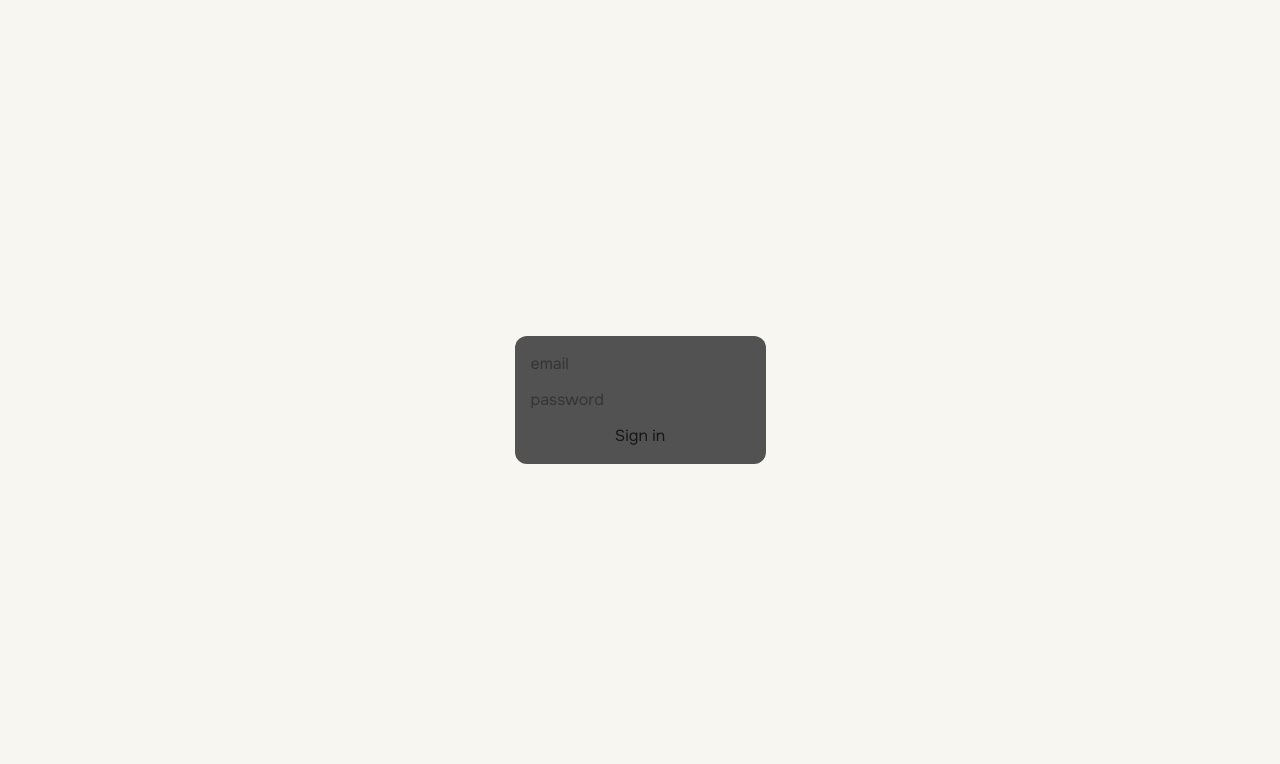
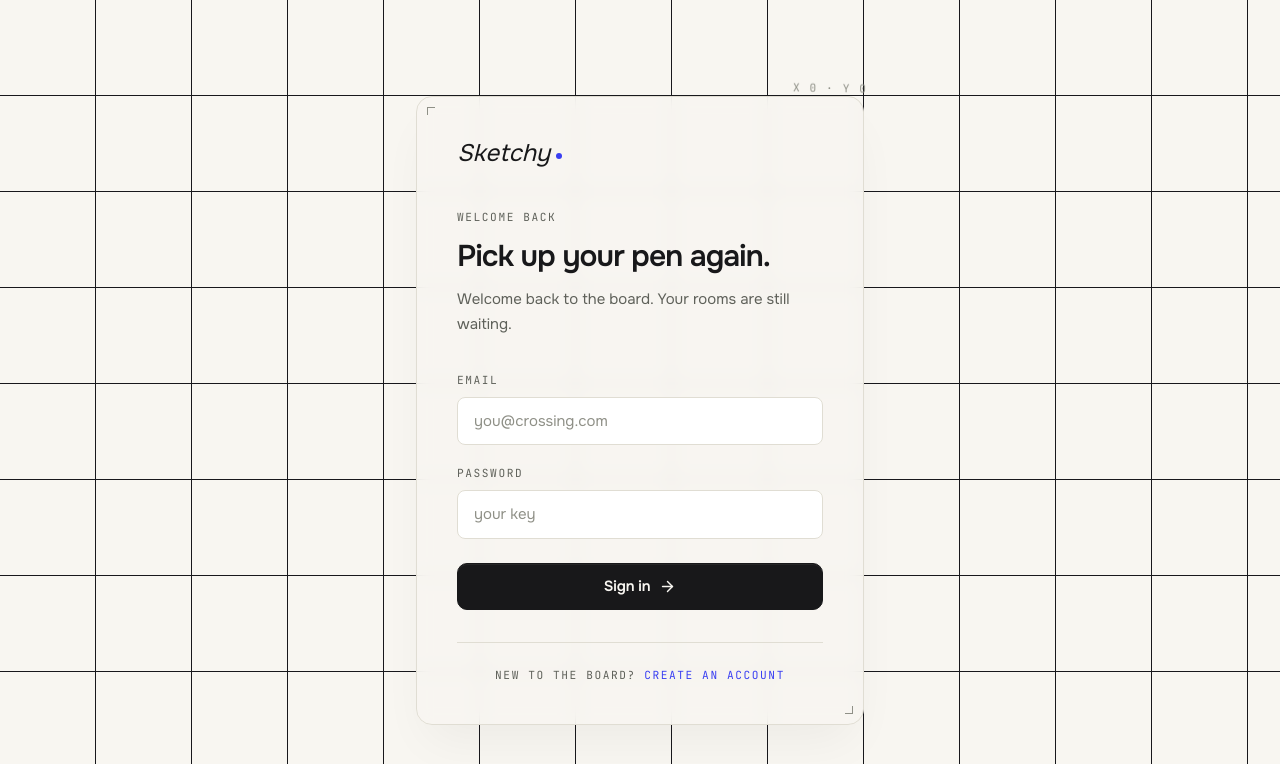
Before and after one commit to PARTH-TUSSLE/Sketchy, a Next.js app in the folder apps/sketchy-frontend/: page /signin in a window 1280 px wide. Shown: the top 764 px of the page. Built offline with nearby package versions, Linux system fonts and the light colour scheme.

Commit message:
feat(web): redesign auth pages and carry the return path

```diff
--- a/apps/sketchy-frontend/app/components/AuthPage.tsx
+++ b/apps/sketchy-frontend/app/components/AuthPage.tsx
@@ -1,13 +1,17 @@
 "use client";
 
 import { useState } from "react";
-import { useRouter } from "next/navigation";
+import { useRouter, useSearchParams } from "next/navigation";
+import Link from "next/link";
 import axios from "axios";
+import { ArrowRight, Loader2 } from "lucide-react";
 import { BACKEND_URL } from "../config";
 import { setToken } from "../lib/auth";
 
 export function AuthPage({ isSignin }: { isSignin: boolean }) {
   const router = useRouter();
+  const searchParams = useSearchParams();
+  const next = searchParams.get("next");
   const [form, setForm] = useState({
     email: "",
     password: "",
@@ -35,7 +39,6 @@ export function AuthPage({ isSignin }: { isSignin: boolean }) {
       const res = await axios.post(`${BACKEND_URL}${endpoint}`, payload);
 
       if (!isSignin) {
-        // After signup, log the user in
         const signinRes = await axios.post(`${BACKEND_URL}/signin`, {
           email: form.email,
           password: form.password,
@@ -45,49 +48,134 @@ export function AuthPage({ isSignin }: { isSignin: boolean }) {
         setToken(res.data.token);
       }
 
-      router.push("/");
-    } catch (err: any) {
-      setError(err?.response?.data?.msg ?? "Authentication failed");
+      router.push(next ?? "/new-room");
+    } catch (err: unknown) {
+      const responseMsg = axios.isAxiosError(err)
+        ? (err.response?.data as { msg?: string })?.msg
+        : undefined;
+      setError(responseMsg ?? "Authentication failed");
     } finally {
       setLoading(false);
     }
   }
 
+  const title = isSignin ? "Pick up your pen again." : "First stroke, then the room.";
+  const subtitle = isSignin
+    ? "Welcome back to the board. Your rooms are still waiting."
+    : "Make an account so your sketches get a room that remembers them.";
+
+  const hrefFor = (path: string) =>
+    next ? `${path}?next=${encodeURIComponent(next)}` : path;
+
   return (
-    <div className="h-screen w-screen flex justify-center items-center p-4">
-      <form
-        onSubmit={onSubmit}
-        className="bg-neutral-600 p-4 rounded-xl flex flex-col gap-3"
+    <div className="board-grid relative flex min-h-screen items-center justify-center overflow-hidden px-6 py-24">
+      <div className="relative w-full max-w-md">
+        <div className="corner-marks card bg-paper/90 p-8 shadow-2xl shadow-ink/5 backdrop-blur-sm sm:p-10">
+          <Link
+            href="/"
+            className="mb-10 flex items-baseline gap-1.5 self-start"
           >
+            <span className="font-[var(--font-serif)] text-2xl italic text-ink">
+              Sketchy
+            </span>
+            <span className="h-[6px] w-[6px] translate-y-[-2px] rounded-full bg-marker" />
+          </Link>
+
+          <p className="anno mb-3">{isSignin ? "welcome back" : "new room"}</p>
+          <h1 className="text-3xl font-semibold leading-tight tracking-[-0.03em]">
+            {title}
+          </h1>
+          <p className="mt-3 text-[15px] leading-relaxed text-inksoft">
+            {subtitle}
+          </p>
+
+          <form onSubmit={onSubmit} className="mt-9 flex flex-col gap-5">
+            {!isSignin && (
+              <label className="flex flex-col gap-2">
+                <span className="anno">your name</span>
+                <input
+                  type="text"
+                  placeholder="e.g. Ada"
+                  value={form.name}
+                  onChange={onChange("name")}
+                  required
+                  className="rounded-lg border border-line bg-paper px-4 py-3 text-[15px] text-ink outline-none transition-colors placeholder:text-inkfaint focus:border-ink"
+                />
+              </label>
+            )}
+
+            <label className="flex flex-col gap-2">
+              <span className="anno">email</span>
               <input
                 type="email"
-          placeholder="email"
+                placeholder="you@crossing.com"
                 value={form.email}
                 onChange={onChange("email")}
                 required
+                className="rounded-lg border border-line bg-white px-4 py-3 text-[15px] text-ink outline-none transition-colors placeholder:text-inkfaint focus:border-ink"
               />
-        {!isSignin && (
-          <input
-            type="text"
-            placeholder="name"
-            value={form.name}
-            onChange={onChange("name")}
-            required
-          />
-        )}
+            </label>
+
+            <label className="flex flex-col gap-2">
+              <span className="anno">password</span>
               <input
                 type="password"
-          placeholder="password"
+                placeholder={isSignin ? "your key" : "8+ characters"}
                 value={form.password}
                 onChange={onChange("password")}
                 minLength={8}
                 required
+                className="rounded-lg border border-line bg-white px-4 py-3 text-[15px] text-ink outline-none transition-colors placeholder:text-inkfaint focus:border-ink"
               />
-        {error && <span className="text-red-300 text-sm">{error}</span>}
-        <button type="submit" disabled={loading}>
-          {loading ? "Please wait..." : isSignin ? "Sign in" : "Sign up"}
+            </label>
+
+            {error && (
+              <p className="rounded-lg border border-red-200 bg-red-50 px-4 py-3 text-sm text-red-600">
+                {error}
+              </p>
+            )}
+
+            <button
+              type="submit"
+              disabled={loading}
+              className="btn btn-ink mt-1 w-full disabled:opacity-60"
+            >
+              {loading ? (
+                <Loader2 size={18} className="animate-spin" />
+              ) : (
+                <>
+                  {isSignin ? "Sign in" : "Create my room"}
+                  <ArrowRight size={17} className="group-hover:translate-x-0.5" />
+                </>
+              )}
             </button>
           </form>
+
+          <div className="hairline-t mt-8 pt-6">
+            <p className="anno text-center">
+              {isSignin ? (
+                <>
+                  new to the board?{" "}
+                  <Link href={hrefFor("/signup")} className="text-marker hover:text-ink">
+                    create an account
+                  </Link>
+                </>
+              ) : (
+                <>
+                  already drawing?{" "}
+                  <Link href={hrefFor("/signin")} className="text-marker underline-offset-2 hover:text-ink">
+                    sign in
+                  </Link>
+                </>
+              )}
+            </p>
+          </div>
+        </div>
+
+        <p className="anno absolute -right-1 -top-4 rotate-1 text-inkfaint">
+          x 0 · y 0
+        </p>
+      </div>
     </div>
   );
 }
--- a/apps/sketchy-frontend/app/signin/page.tsx
+++ b/apps/sketchy-frontend/app/signin/page.tsx
@@ -1,9 +1,10 @@
+import { Suspense } from "react";
 import { AuthPage } from "../components/AuthPage";
 
-import React from 'react'
-
-function page() {
-  return <AuthPage isSignin={true} />;
+export default function SignInPage() {
+  return (
+    <Suspense>
+      <AuthPage isSignin={true} />
+    </Suspense>
+  );
 }
-
-export default page
--- a/apps/sketchy-frontend/app/signup/page.tsx
+++ b/apps/sketchy-frontend/app/signup/page.tsx
@@ -1,9 +1,10 @@
+import { Suspense } from "react";
 import { AuthPage } from "../components/AuthPage";
 
-import React from 'react'
-
-function page() {
-  return <AuthPage isSignin={false} />;
+export default function SignUpPage() {
+  return (
+    <Suspense>
+      <AuthPage isSignin={false} />
+    </Suspense>
+  );
 }
-
-export default page
```
Lines whose indentation alone changed are shown as unchanged.
